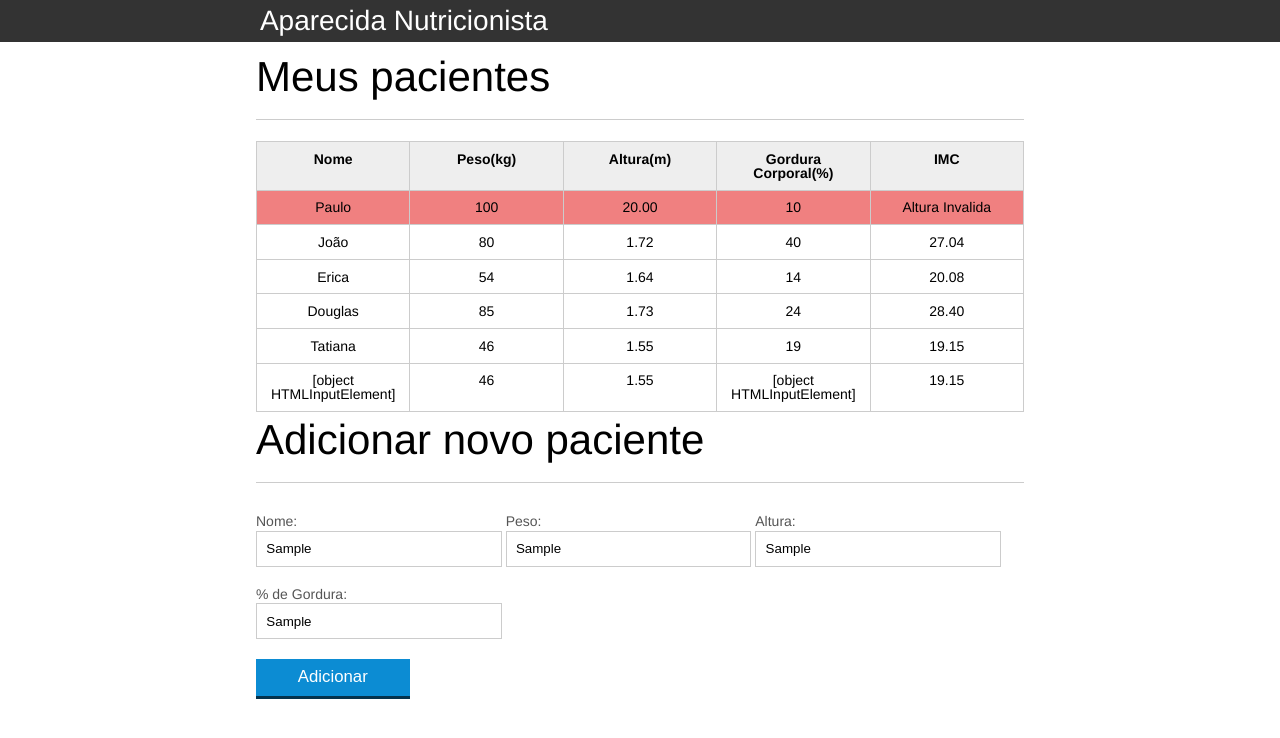
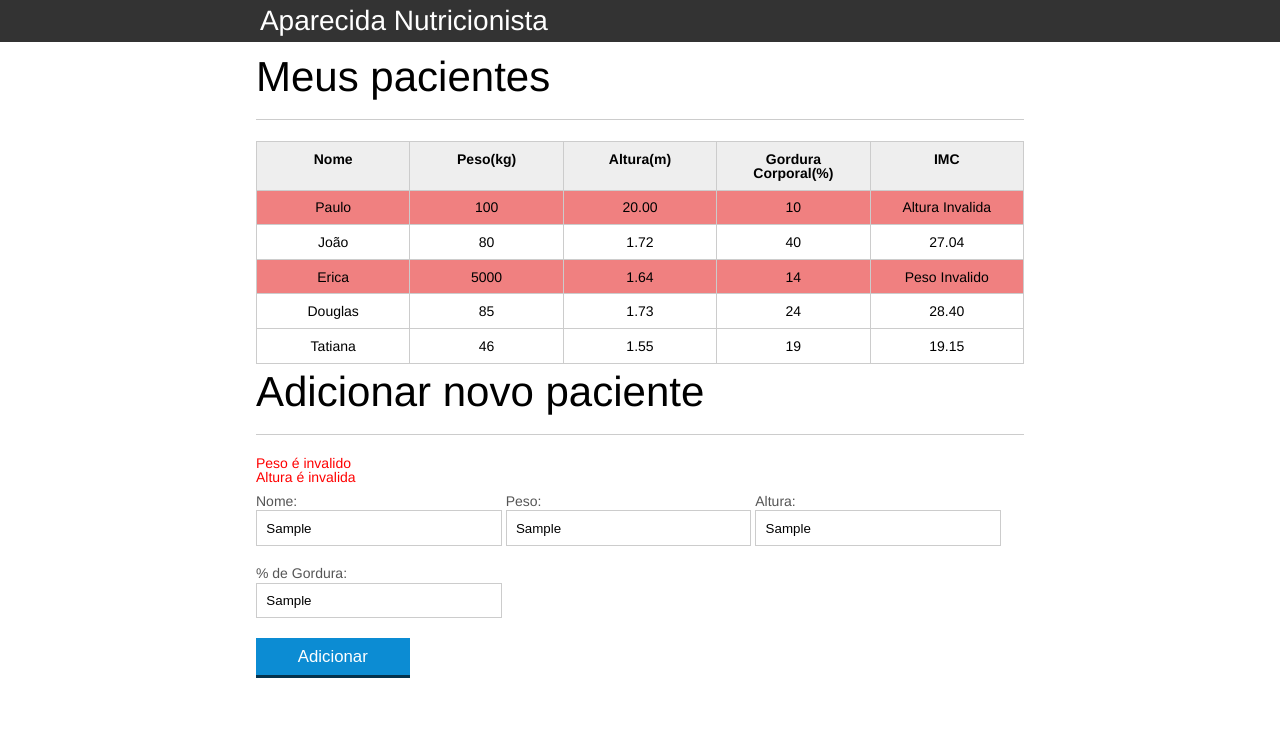
Before and after one commit to mbj-junior/Estudo-JavaScript, a plain HTML site: page introducao-javascript/index.html in a window 1280 px wide. Both pictures are taken after typing "Sample", "Sample", "Sample", "Sample" into the empty fields and a click on the button "Adicionar". Drawn offline with Linux system fonts and the light colour scheme.

Commit message:
validações e verificações

```diff
--- a/introducao-javascript/css/index.css
+++ b/introducao-javascript/css/index.css
@@ -136,3 +136,7 @@ button[disabled=disabled], button:disabled {
 .paciente-invalido{
 	background-color: lightcoral;
 }
+
+#mensagens-error{
+	color: red;
+}
--- a/introducao-javascript/index.html
+++ b/introducao-javascript/index.html
@@ -47,7 +47,7 @@
 
 						<tr class="paciente" >
 							<td class="info-nome">Erica</td>
-							<td class="info-peso">54</td>
+							<td class="info-peso">5000</td>
 							<td class="info-altura">1.64</td>
 							<td class="info-gordura">14</td>
 							<td class="info-imc">0</td>
@@ -74,7 +74,9 @@
 		</main>
 
 		<section class="container">
-		    <h2 id="titulo-form">Adicionar novo paciente</h2>
+			<h2 id="titulo-form">Adicionar novo paciente</h2>
+			<ul id="mensagens-error"></ul>
+
 		    <form id="form-adiciona">
 		        <div class="grupo">
 		            <label for="nome">Nome:</label>
--- a/introducao-javascript/js/calcula-imc.js
+++ b/introducao-javascript/js/calcula-imc.js
@@ -16,17 +16,17 @@ for (var i = 0; i < pacientes.length; i++) {
 
 	var tdImc = paciente.querySelector(".info-imc");
 
-	var pesoEhValido = true;
-	var alturaEhValida = true;
+	var pesoEhValido = validaPeso(peso);
+	var alturaEhValida = validaAltura(altura);
 
-	if (peso < 5 || peso >1000) {
+	if (!pesoEhValido) {
 		console.log("peso invalido");
 		pesoEhValido = false;
 		tdImc.textContent = "Peso Invalido";
 		paciente.classList.add("paciente-invalido")
 	}
 
-	if (altura < 0 || altura > 3.0) {
+	if (!alturaEhValida) {
 		console.log("autura invalida");
 		alturaEhValida = false;
 		tdImc.textContent = "Altura Invalida"
@@ -49,3 +49,21 @@ function calculaImc(peso,altura){
 
 	return imc.toFixed(2);
 }
+
+function validaPeso(peso){
+
+	if (peso >=0 && peso <1000) {
+		return true;
+	}else{
+		return false;
+	}
+}
+
+function validaAltura(altura){
+
+	if (altura >=0 && altura <=3.0) {
+		return true;
+	}else{
+		return false;
+	}
+}
--- a/introducao-javascript/js/form.js
+++ b/introducao-javascript/js/form.js
@@ -8,34 +8,27 @@ botãoAdicionar.addEventListener("click", function(event){
 
     var paciente = obtemPacienteDoFormulario(form);
 
-    // Cria a Tr do paciente
-    var pacienteTr = document.createElement("tr");
+    //chama a função de montar tabela passando o paciente
+    var pacienteTr = montaTr(paciente)
 
-    // Cria a Td do paciente
-	var nomeTd = document.createElement("td");
-	var pesoTd = document.createElement("td");
-	var alturaTd = document.createElement("td");
-	var gorduraTd = document.createElement("td");
-	var imcTd = document.createElement("td");
+    //Validando o usuario
 
-	nomeTd.textContent = nome;
-	pesoTd.textContent = peso;
-	alturaTd.textContent = altura;
-    gorduraTd.textContent = gordura;
-    imcTd.textContent = calculaImc(peso,altura);
+    var errors = validaPaciente(paciente);
 
-    // Adicionando o paciente na tabela
-	pacienteTr.appendChild(nomeTd);
-	pacienteTr.appendChild(pesoTd);
-	pacienteTr.appendChild(alturaTd);
-    pacienteTr.appendChild(gorduraTd);
-    pacienteTr.appendChild(imcTd)
+
+    if(errors.length > 0){
+        exibiMensagensDeErro(errors);
+        return;
+    }
 
 	var tabela = document.querySelector("#tabela-pacientes");
-	tabela.appendChild(pacienteTr);
 
+    tabela.appendChild(pacienteTr);
+
+    form.reset();
+    var mensagensErro = document.querySelector("#mensagens-error");
+    mensagensErro.innerHTML = "";
 });
-
 
 
 titulo.addEventListener("click", function(){
@@ -45,6 +38,19 @@ titulo.addEventListener("click", function(){
 function mostraMensagem(){
 	console.log("olá eu fui clicado");
 }
+
+function exibiMensagensDeErro(errors){
+    var ul = document.querySelector("#mensagens-error");
+    ul.innerHTML = "";
+
+    errors.forEach(function(error){
+        var li = document.createElement("li");
+        li.textContent = error;
+        ul.appendChild(li);
+    })
+}
+
+
 
 
 function obtemPacienteDoFormulario(form){
@@ -57,5 +63,60 @@ function obtemPacienteDoFormulario(form){
     }
 
     return paciente
+}
 
+
+function montaTr(paciente){
+    // Cria a Tr do paciente
+    var pacienteTr = document.createElement("tr");
+    pacienteTr.classList.add("paciente");
+
+    // Cria a Td do paciente e adicionando o paciente na tabela
+	pacienteTr.appendChild(montaTd(paciente.nome, "info-nome"));
+	pacienteTr.appendChild(montaTd(paciente.peso,"info=peso"));
+	pacienteTr.appendChild(montaTd(paciente.altura, "info-altura"));
+    pacienteTr.appendChild(montaTd(paciente.gordura, "info-gordura"));
+    pacienteTr.appendChild(montaTd(paciente.imc, "info-imc"))
+
+    return pacienteTr;
 }
+
+function montaTd(dado, clase){
+    var td = document.createElement("td");
+    td.textContent = dado;
+    td.classList.add(clase);
+
+    return td;
+}
+
+function validaPaciente(paciente){
+
+    var errors = [];
+
+    if(paciente.nome.length == 0){
+        errors.push("Preencher o nome")
+    }
+
+    if(paciente.peso.length == 0){
+        errors.push("Preencher o peso")
+    }
+
+    if(!validaPeso(paciente.peso)){
+        errors.push("Peso é invalido");
+    }
+
+    if(paciente.altura.length == 0){
+        errors.push("Preencher a altura");
+    }
+
+    if(!validaAltura(paciente.altura)){
+        errors.push("Altura é invalida");
+    }
+
+    if (paciente.gordura.length == 0){
+        errors.push("Preencher a gordura");
+    }
+
+
+    return errors;
+}
```
